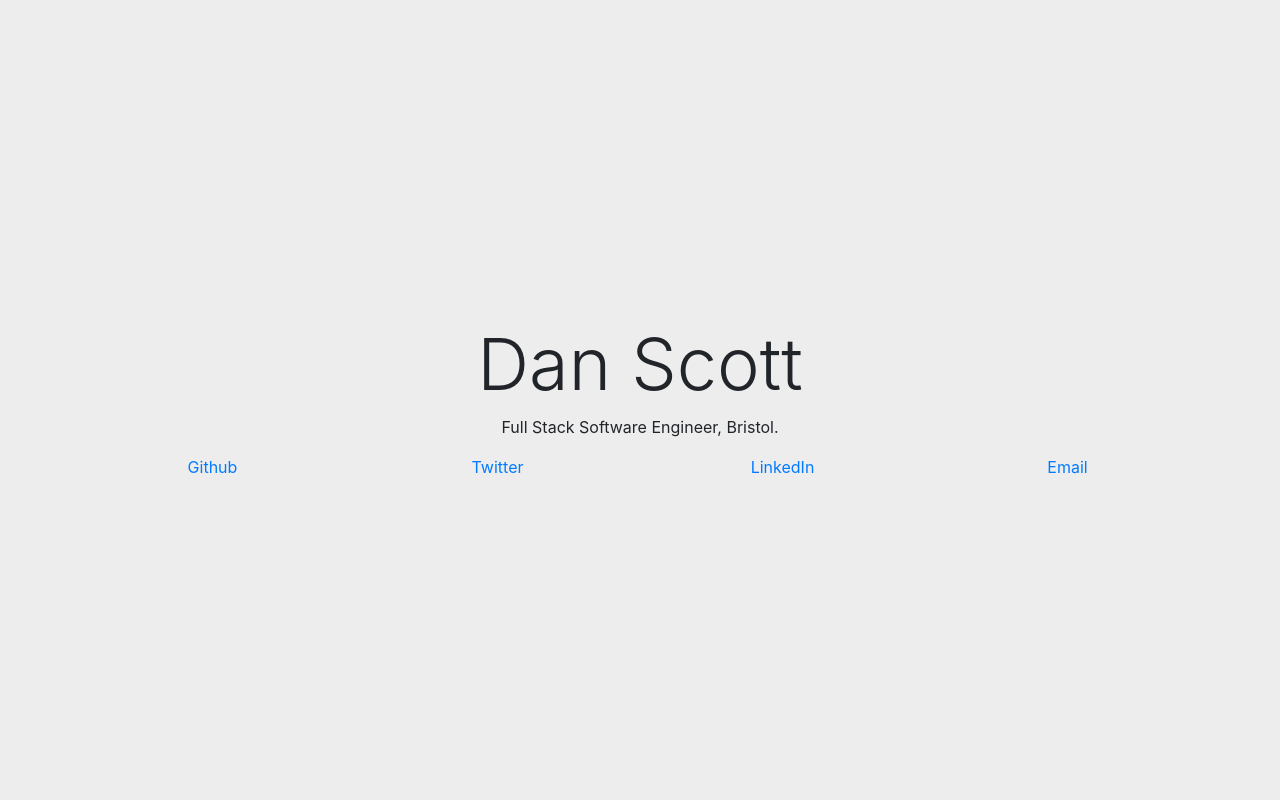
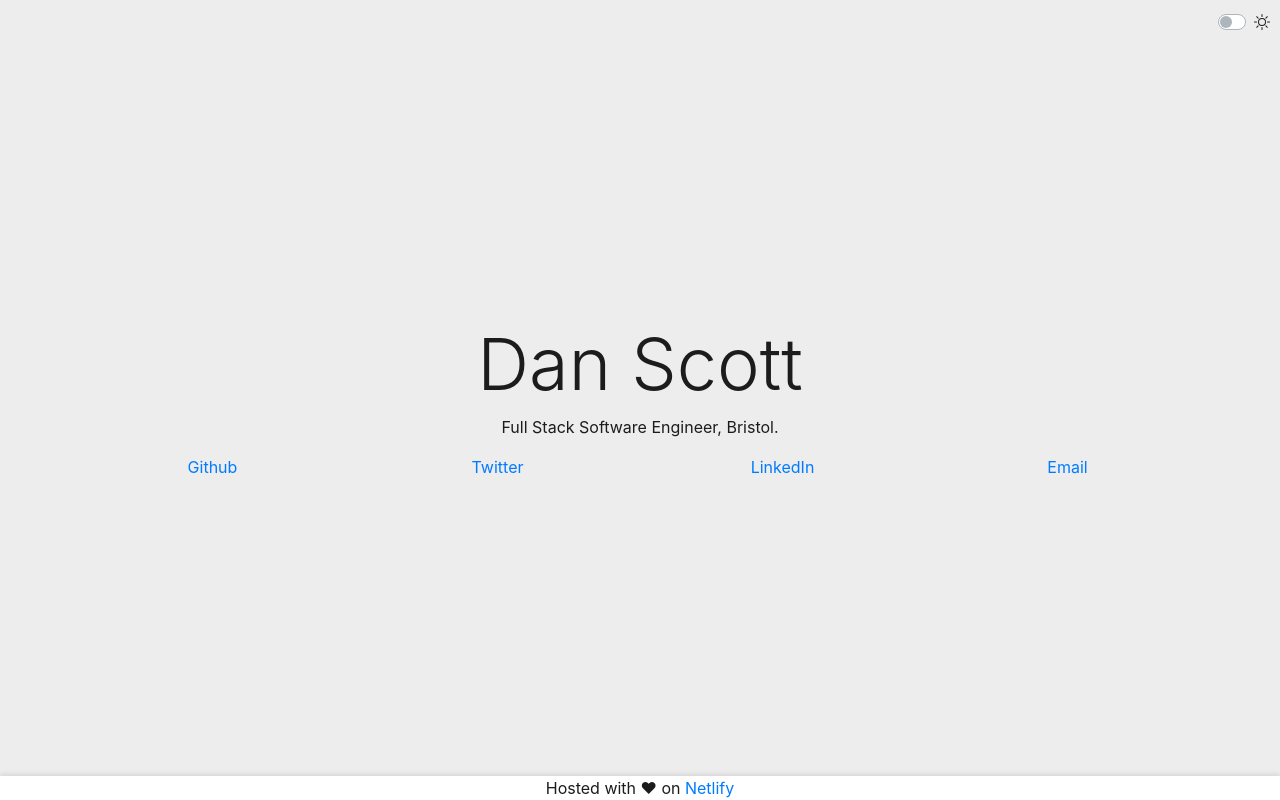
Before and after one commit to iDanScott/dan-scott.dev, a Vue app: page / in a window 1280 px wide. Built offline with nearby package versions, Linux system fonts and the light colour scheme.

Commit message:
added netlify references and dark mode toggle

```diff
--- a/src/App.vue
+++ b/src/App.vue
@@ -1,5 +1,14 @@
 <template>
-  <div id="app" class="h-100">
+  <div id="app" class="h-100" :class="backgroundClass">
+    <div class="theme">
+      <div class="custom-control custom-switch">
+        <input type="checkbox" class="custom-control-input" id="themeSwitch" @change="themeChanged">
+        <label class="custom-control-label" for="themeSwitch">
+          <b-icon icon="sun" v-if="isLightTheme"></b-icon>
+          <b-icon icon="moon" v-else></b-icon>
+        </label>
+      </div>
+    </div>
     <b-container class="h-100">
       <b-row class="h-100 position-relative">
         <b-col class="align-middle text-center">
@@ -38,12 +47,38 @@
         </b-col>
       </b-row>
     </b-container>
+    <div class="netlify text-center">
+      Hosted with ♥ on <a href="https://netlify.com">Netlify</a>
+    </div>
   </div>
 </template>
 
 <script>
+import { BIcon } from 'bootstrap-vue'
+
 export default {
-  name: 'App'
+  name: 'App',
+  components: {
+    BIcon
+  },
+  data() {
+    return {
+      theme: 'light'
+    }
+  },
+  computed: {
+    isLightTheme() {
+      return this.theme === 'light'
+    },
+    backgroundClass() {
+      return this.isLightTheme ? 'bg-light' : 'bg-dark'
+    }
+  },
+  methods: {
+    themeChanged() {
+      this.theme = this.isLightTheme ? 'dark' : 'light'
+    }
+  }
 }
 </script>
 
@@ -55,8 +90,53 @@ export default {
     transform: translateY(-50%);
   }
 
+  .netlify {
+    position: absolute;
+    top: 100%;
+    -ms-transform: translateY(-100%);
+    transform: translateY(-100%);
+    width: 100%;
+  }
+
   #app {
-    background-color: #ededed;
+    -webkit-user-select: none;
+    -moz-user-select: none;
+    -ms-user-select: none;
+    user-select: none;
+  }
+
+  #app.bg-light {
+    background-color: #ededed !important;
+    color: #1c1c1c !important;
+  }
+
+  #app.bg-dark {
+    background-color: #1c1c1c !important;
+    color: #ededed !important;
+  }
+
+  .bg-light .netlify {
+    background-color: #fff;
+    -webkit-box-shadow: 0px -2px 5px 0px rgba(0,0,0,0.1);
+    -moz-box-shadow: 0px -2px 5px 0px rgba(0,0,0,0.1);
+    box-shadow: 0px -2px 5px 0px rgba(0,0,0,0.1);
+  }
+
+  .bg-dark .netlify {
+    background-color: #000;
+    -webkit-box-shadow: 0px -2px 5px 0px rgba(0,0,0,0.8);
+    -moz-box-shadow: 0px -2px 5px 0px rgba(0,0,0,0.8);
+    box-shadow: 0px -2px 5px 0px rgba(0,0,0,0.8);
+  }
+
+  .theme {
+    position: relative;
+    width: 100%;
+  }
+
+  .theme .custom-switch {
+    float: right;
+    padding: 10px;
   }
 
 </style>
```
Also changed, not shown: src/main.js (line endings or trailing spaces), 1 other file (tests, documents, lock files or other folders).
